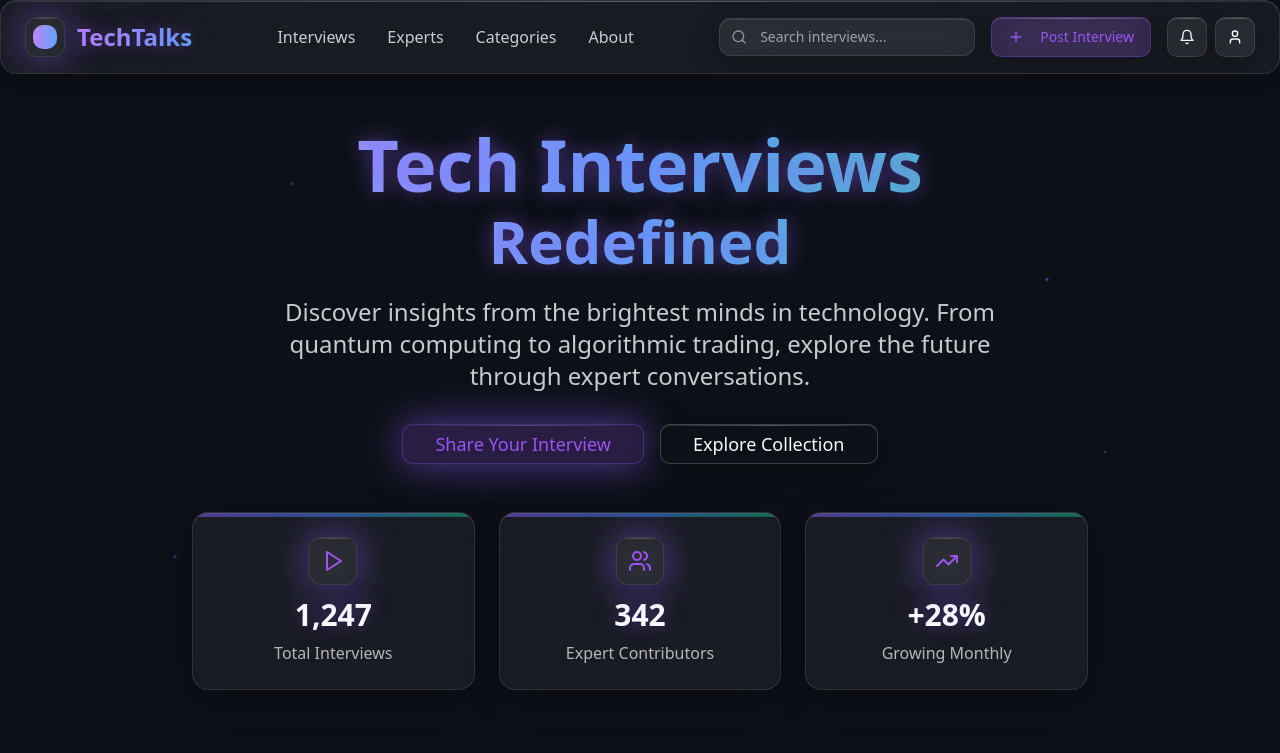
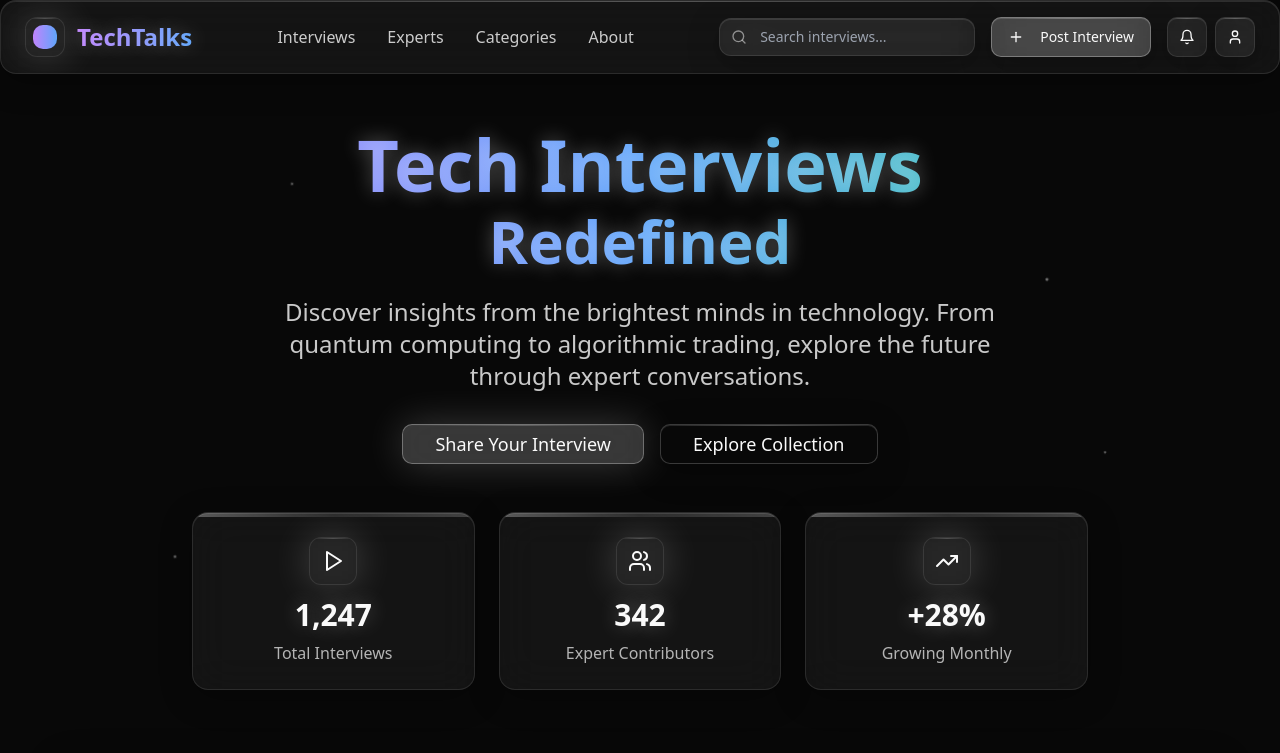
Before and after one commit to bryan446/glass-quant-tapes, a React (Vite) app: page / in a window 1280 px wide. Shown: the top 753 px of the page. Built offline with nearby package versions, Linux system fonts and the light colour scheme.

Commit message:
Refactor: Use black and white colors
Update color scheme for better contrast.

```diff
--- a/src/index.css
+++ b/src/index.css
@@ -9,44 +9,44 @@ All colors MUST be HSL.
 
 @layer base {
   :root {
-    --background: 220 27% 7%;
-    --foreground: 210 40% 98%;
+    --background: 0 0% 3%;
+    --foreground: 0 0% 98%;
 
-    --card: 220 27% 12%;
-    --card-foreground: 210 40% 98%;
+    --card: 0 0% 8%;
+    --card-foreground: 0 0% 98%;
 
-    --popover: 220 27% 12%;
-    --popover-foreground: 210 40% 98%;
+    --popover: 0 0% 8%;
+    --popover-foreground: 0 0% 98%;
 
-    --primary: 265 89% 65%;
-    --primary-foreground: 210 40% 98%;
+    --primary: 0 0% 98%;
+    --primary-foreground: 0 0% 3%;
 
-    --secondary: 220 27% 15%;
-    --secondary-foreground: 210 40% 98%;
+    --secondary: 0 0% 12%;
+    --secondary-foreground: 0 0% 98%;
 
-    --muted: 220 27% 15%;
-    --muted-foreground: 215.4 16.3% 46.9%;
+    --muted: 0 0% 15%;
+    --muted-foreground: 0 0% 65%;
 
-    --accent: 180 89% 65%;
-    --accent-foreground: 220 27% 7%;
+    --accent: 0 0% 85%;
+    --accent-foreground: 0 0% 3%;
 
-    --destructive: 0 84.2% 60.2%;
-    --destructive-foreground: 210 40% 98%;
+    --destructive: 0 84% 60%;
+    --destructive-foreground: 0 0% 98%;
 
-    --border: 220 27% 20%;
-    --input: 220 27% 20%;
-    --ring: 265 89% 65%;
+    --border: 0 0% 20%;
+    --input: 0 0% 18%;
+    --ring: 0 0% 90%;
 
     --radius: 0.75rem;
 
-    --sidebar-background: 220 27% 9%;
-    --sidebar-foreground: 210 40% 98%;
-    --sidebar-primary: 265 89% 65%;
-    --sidebar-primary-foreground: 210 40% 98%;
-    --sidebar-accent: 220 27% 15%;
-    --sidebar-accent-foreground: 210 40% 98%;
-    --sidebar-border: 220 27% 20%;
-    --sidebar-ring: 265 89% 65%;
+    --sidebar-background: 0 0% 5%;
+    --sidebar-foreground: 0 0% 98%;
+    --sidebar-primary: 0 0% 98%;
+    --sidebar-primary-foreground: 0 0% 3%;
+    --sidebar-accent: 0 0% 15%;
+    --sidebar-accent-foreground: 0 0% 98%;
+    --sidebar-border: 0 0% 20%;
+    --sidebar-ring: 0 0% 90%;
   }
 }
 
@@ -58,10 +58,10 @@ All colors MUST be HSL.
   body {
     @apply bg-background text-foreground;
     background: linear-gradient(135deg,
-      hsl(220, 27%, 7%) 0%,
-      hsl(240, 27%, 10%) 25%,
-      hsl(260, 27%, 8%) 50%,
-      hsl(220, 27%, 7%) 100%
+      hsl(0, 0%, 2%) 0%,
+      hsl(0, 0%, 4%) 25%,
+      hsl(0, 0%, 3%) 50%,
+      hsl(0, 0%, 1%) 100%
     );
     min-height: 100vh;
     position: relative;
@@ -76,9 +76,9 @@ All colors MUST be HSL.
     width: 100%;
     height: 100%;
     background:
-      radial-gradient(circle at 20% 30%, rgba(139, 92, 246, 0.1) 0%, transparent 50%),
-      radial-gradient(circle at 80% 70%, rgba(59, 130, 246, 0.1) 0%, transparent 50%),
-      radial-gradient(circle at 40% 80%, rgba(16, 185, 129, 0.1) 0%, transparent 50%);
+      radial-gradient(circle at 20% 30%, rgba(255, 255, 255, 0.03) 0%, transparent 50%),
+      radial-gradient(circle at 80% 70%, rgba(255, 255, 255, 0.05) 0%, transparent 50%),
+      radial-gradient(circle at 40% 80%, rgba(255, 255, 255, 0.02) 0%, transparent 50%);
     pointer-events: none;
     z-index: -1;
   }
@@ -112,20 +112,20 @@ All colors MUST be HSL.
   .morphic-hover:hover {
     transform: translateY(-8px) scale(1.02);
     box-shadow:
-      0 20px 60px rgba(0, 0, 0, 0.4),
-      0 0 40px rgba(139, 92, 246, 0.2),
+      0 20px 60px rgba(0, 0, 0, 0.6),
+      0 0 40px rgba(255, 255, 255, 0.1),
       inset 0 1px 0 rgba(255, 255, 255, 0.2);
   }
 
   .glow-text {
-    text-shadow: 0 0 20px rgba(139, 92, 246, 0.5);
+    text-shadow: 0 0 20px rgba(255, 255, 255, 0.3);
   }
 
   .floating-particle {
     position: absolute;
     width: 4px;
     height: 4px;
-    background: radial-gradient(circle, rgba(139, 92, 246, 0.8) 0%, transparent 70%);
+    background: radial-gradient(circle, rgba(255, 255, 255, 0.6) 0%, transparent 70%);
     border-radius: 50%;
     animation: float 6s ease-in-out infinite;
   }
@@ -152,9 +152,9 @@ All colors MUST be HSL.
     inset: 0;
     padding: 2px;
     background: linear-gradient(45deg,
-      rgba(139, 92, 246, 0.5),
-      rgba(59, 130, 246, 0.5),
-      rgba(16, 185, 129, 0.5)
+      rgba(255, 255, 255, 0.3),
+      rgba(255, 255, 255, 0.1),
+      rgba(255, 255, 255, 0.2)
     );
     border-radius: inherit;
     mask: linear-gradient(#fff 0 0) content-box, linear-gradient(#fff 0 0);
@@ -167,7 +167,7 @@ All colors MUST be HSL.
   }
 
   @keyframes pulseGlow {
-    from { box-shadow: 0 0 20px rgba(139, 92, 246, 0.3); }
-    to { box-shadow: 0 0 40px rgba(139, 92, 246, 0.6); }
+    from { box-shadow: 0 0 20px rgba(255, 255, 255, 0.1); }
+    to { box-shadow: 0 0 40px rgba(255, 255, 255, 0.2); }
   }
 }
```
